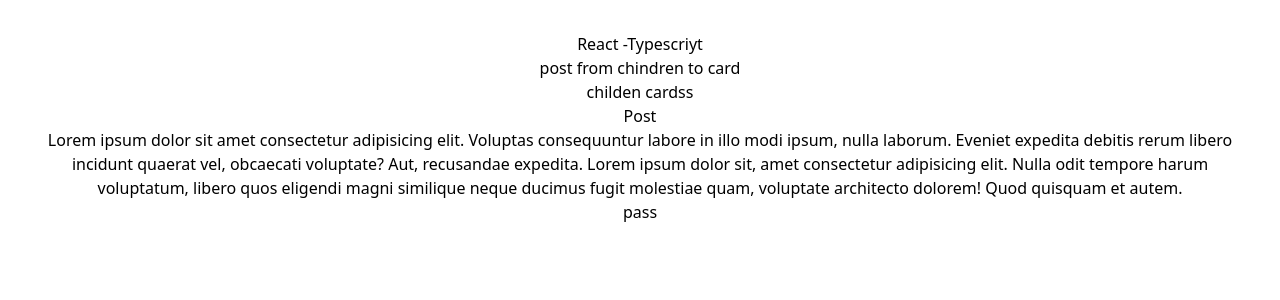
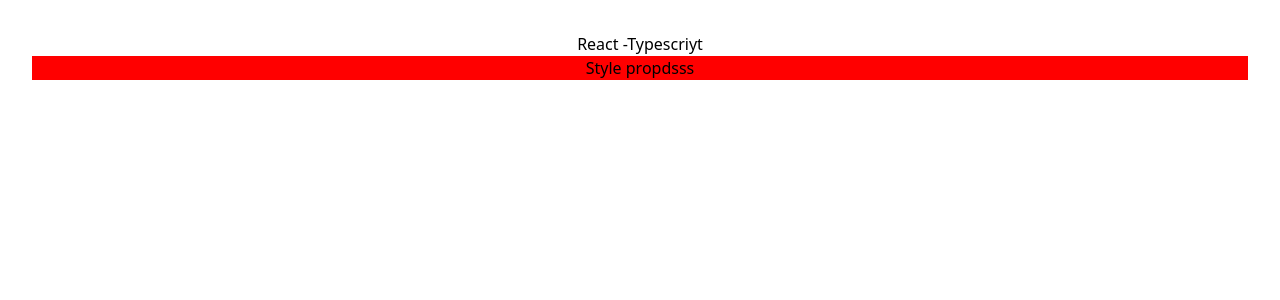
Before and after one commit to abdullahalkawser/React-typescript, a React (Vite) app in the folder my-app/: page / in a window 1280 px wide. Shown: the top 300 px of the page. Built offline with nearby package versions, Linux system fonts and the light colour scheme.

Commit message:
typing style props

```diff
--- a/my-app/src/App.tsx
+++ b/my-app/src/App.tsx
@@ -1,6 +1,7 @@
 
 import './App.css'
-import Post from './componants/Post'
+// import Post from './componants/Post'
+import StyleButton from './componants/StyleButton'
 // import ChildrenProps from './componants/childrenProps'
 // import DataFetch from './componants/DataFetch'
 // import User from './componants/user'
@@ -55,7 +56,8 @@
 
  {/* <DataFetch stattus = "succses"/> */}
  {/* <ChildrenProps>click me</ChildrenProps> */}
-<Post/>
+{/* <Post/> */}
+<StyleButton stylebtn={{backgroundColor: 'red' }}/>
  </div>
 </div>
   )
--- /dev/null
+++ b/my-app/src/componants/StyleButton.tsx
@@ -0,0 +1,12 @@
+import React from 'react'
+
+type ButtionProps ={
+    stylebtn:React.CSSProperties
+}
+const StyleButton = ({stylebtn}:ButtionProps) => {
+  return (
+    <div style={stylebtn}>Style propdsss</div>
+  )
+}
+
+export default StyleButton
```
